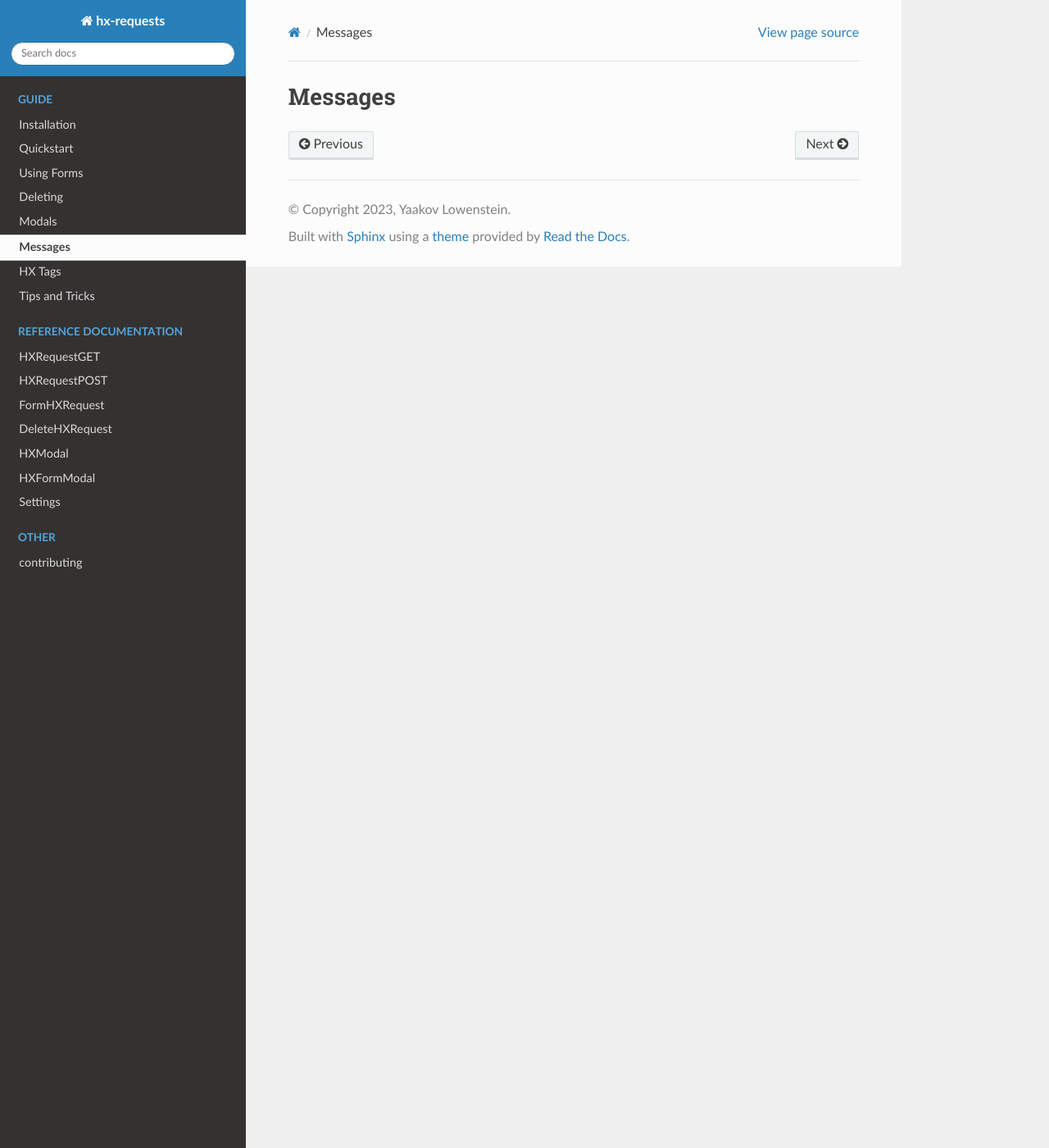
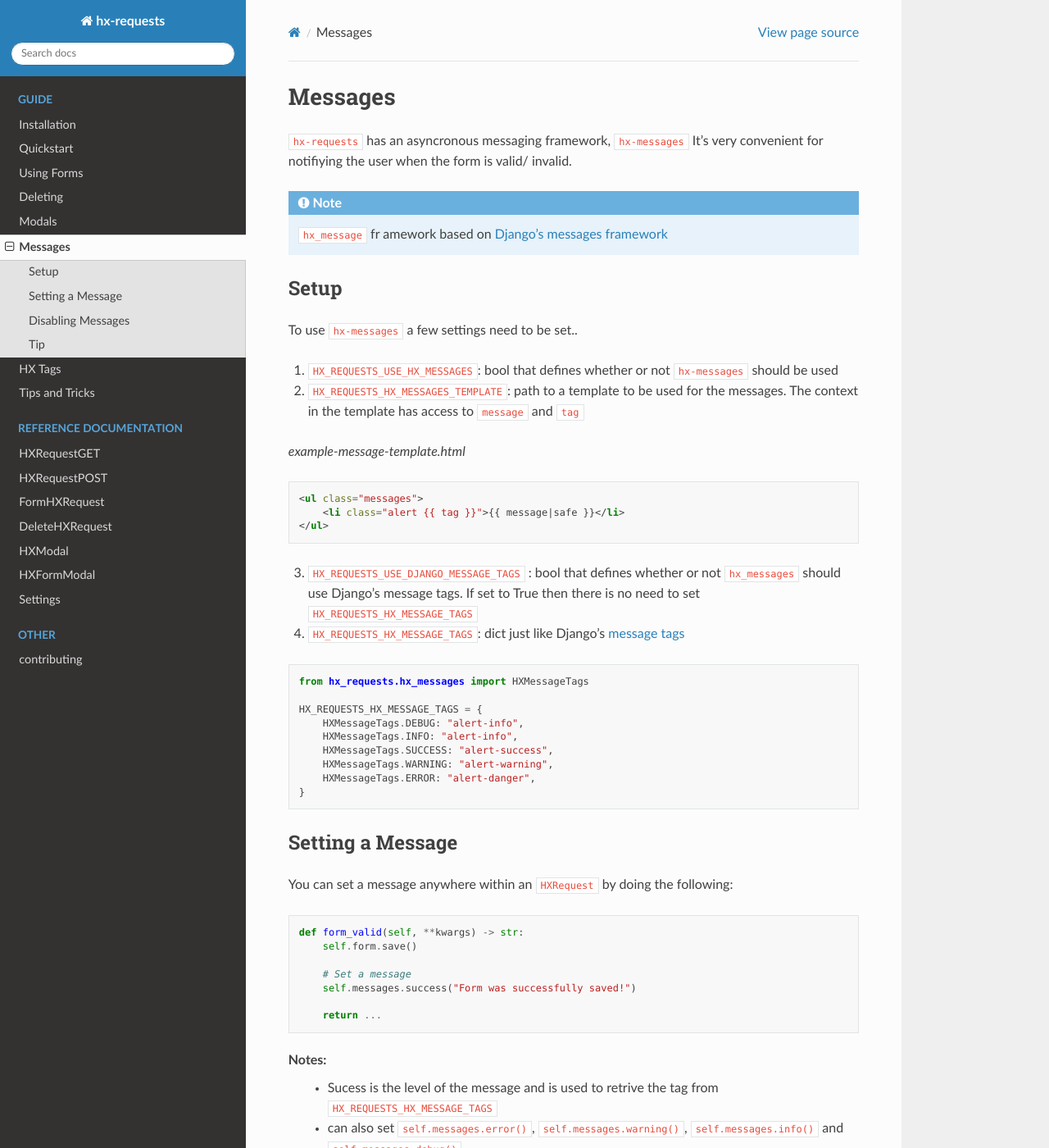
Before and after one commit to yaakovLowenstein/hx-requests, a Sphinx documentation site: the page built from docs/guide/messages.rst, in a window 1280 px wide and 1400 px high. Shown: the whole window at 82% size. Built offline with Sphinx 7.4.7 and the Read the Docs theme 2.0.0, drawn with Linux system fonts in a browser that asks for light colours; some of the changed text lies outside the part shown.

Commit message:
docs: Add section on messages

```diff
--- a/docs/guide/messages.rst
+++ b/docs/guide/messages.rst
@@ -1,2 +1,76 @@
 Messages
-============
+========
+
+:code:`hx-requests` has an asyncronous messaging framework, :code:`hx-messages` It's very convenient for notifiying the user when the form is valid/ invalid.
+
+.. note::
+
+    :code:`hx_message` fr amework based on `Django's messages framework <https://docs.djangoproject.com/en/4.2/ref/contrib/messages/>`_
+Setup
+-----
+
+To use :code:`hx-messages` a few settings need to be set..
+
+1. :code:`HX_REQUESTS_USE_HX_MESSAGES`: bool that defines whether or not :code:`hx-messages` should be used
+2. :code:`HX_REQUESTS_HX_MESSAGES_TEMPLATE`: path to a template to be used for the messages. The context in the template has access to :code:`message` and :code:`tag`
+
+*example-message-template.html*
+
+.. code-block:: html
+
+    <ul class="messages">
+        <li class="alert {{ tag }}">{{ message|safe }}</li>
+    </ul>
+
+3. :code:`HX_REQUESTS_USE_DJANGO_MESSAGE_TAGS` : bool that defines whether or not :code:`hx_messages` should use Django's message tags. If set to True then there is no need to set :code:`HX_REQUESTS_HX_MESSAGE_TAGS`
+4. :code:`HX_REQUESTS_HX_MESSAGE_TAGS`: dict just like Django's `message tags <https://docs.djangoproject.com/en/4.2/ref/contrib/messages/#message-tags>`_
+
+.. code-block:: python
+
+    from hx_requests.hx_messages import HXMessageTags
+
+    HX_REQUESTS_HX_MESSAGE_TAGS = {
+        HXMessageTags.DEBUG: "alert-info",
+        HXMessageTags.INFO: "alert-info",
+        HXMessageTags.SUCCESS: "alert-success",
+        HXMessageTags.WARNING: "alert-warning",
+        HXMessageTags.ERROR: "alert-danger",
+    }
+
+Setting a Message
+-----------------
+
+You can set a message anywhere within an :code:`HXRequest` by doing the following:
+
+.. code-block:: python
+
+    def form_valid(self, **kwargs) -> str:
+        self.form.save()
+
+        # Set a message
+        self.messages.success("Form was successfully saved!")
+
+        return ...
+
+Notes:
+    - Sucess is the level of the message and is used to retrive the tag from :code:`HX_REQUESTS_HX_MESSAGE_TAGS`
+    - can also set :code:`self.messages.error()`, :code:`self.messages.warning()`, :code:`self.messages.info()` and :code:`self.messages.debug()`
+
+Disabling Messages
+------------------
+
+If :code:`HX_REQUESTS_USE_HX_MESSAGES`  is set to True, there are some basic messages set in some of the :code:`HXRequests`.
+To disable messages on any :code:`HXRequest` set :code:`show_messages` to False
+
+.. code-block:: python
+
+    class MyHXRequest(HXRequestPOST):
+        ...
+        show_messages = False
+
+Tip
+---
+
+.. tip::
+
+    Toasts are a good template to use for :code:`hx_messages`. Becasue the messages are asyncronous and the page doesn't reload, a user may not see a message banner that is set on the top of the page, but a toast that is fixed to the top right cornder of the page will always be visible.
```
Also changed, not shown: README.md (+3 -0 lines).
